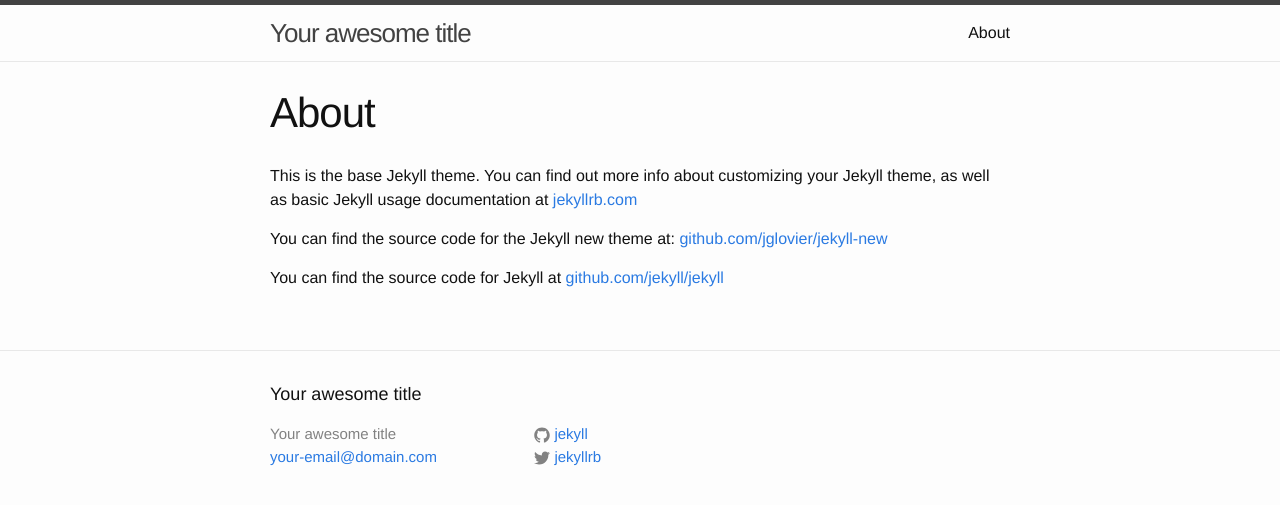
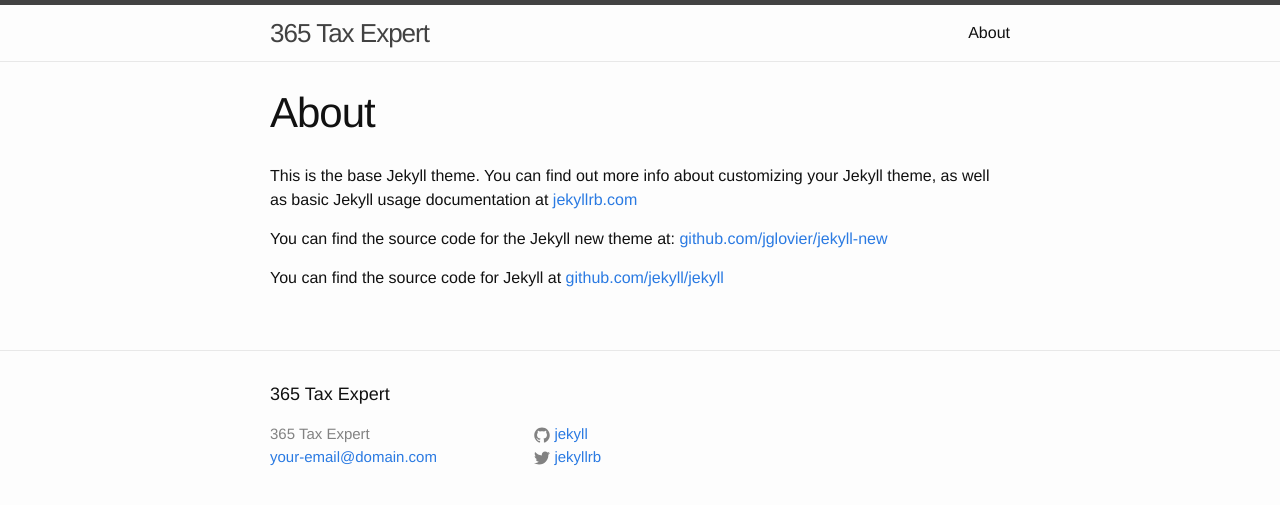
Before and after one commit to rdelphin/rdelphin.github.io, a Jekyll site: the page built from about.md, in a window 1280 px wide. Shown: the top 505 px of the page. Built offline with Jekyll 4.4.1, drawn with Linux system fonts in a browser that asks for light colours.

Commit message:
modify site title and url

```diff
--- a/_config.yml
+++ b/_config.yml
@@ -1,5 +1,5 @@
 # Site settings
-title: Your awesome title
+title: 365 Tax Expert
 email: your-email@domain.com
 description: > # Miami, Fort Lauderdale, Palm Beach Tax Services.
 baseurl: "" # the subpath of your site, e.g. /blog/
```
Also changed, not shown: 1 other file.
